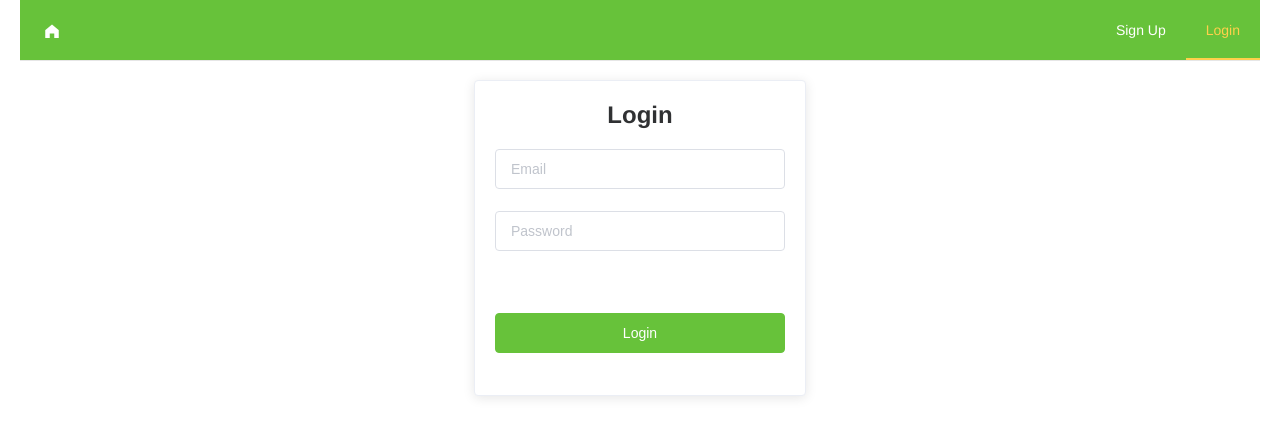
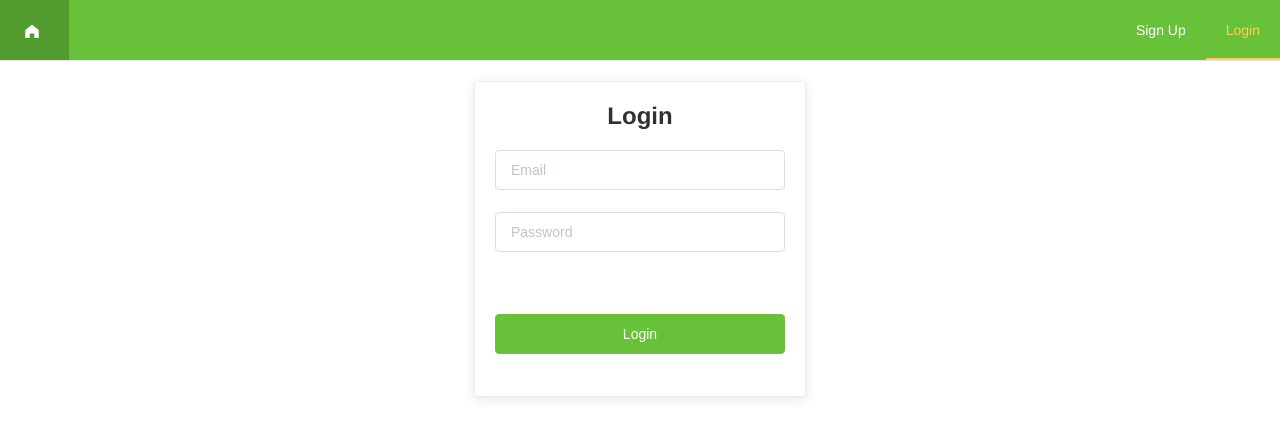
Before and after one commit to Valeriy-Sorochynskyi/stock-trader-vue, a Vue app: page /login in a window 1280 px wide. Shown: the top 438 px of the page. Built offline with nearby package versions, Linux system fonts and the light colour scheme.

Commit message:
removed container

```diff
--- a/src/App.vue
+++ b/src/App.vue
@@ -1,13 +1,11 @@
 <template>
   <div id="app">
-    <el-container direction="vertical">
     <Header />
     <el-main>
       <transition name="fade" mode="out-in">
         <router-view />
       </transition>
     </el-main>
-    </el-container>
   </div>
 </template>
 
--- a/src/components/Header.vue
+++ b/src/components/Header.vue
@@ -1,5 +1,5 @@
 <template>
-  <el-header class="header">
+  <header class="header">
     <el-menu
       class="menu"
       mode="horizontal"
@@ -75,7 +75,7 @@
           </router-link>
       </el-menu-item>
     </el-menu>
-  </el-header>
+  </header>
 </template>
 
 <script>
--- a/src/store/modules/auth.js
+++ b/src/store/modules/auth.js
@@ -1,4 +1,3 @@
-// import { axiosAuth, URL_KEY } from '@/api'
 import router from '@/router'
 import { getCookie } from '@/helpers'
 import { authUser, URL_KEY } from '../../api/authApi'
```
Lines whose indentation alone changed are shown as unchanged.
